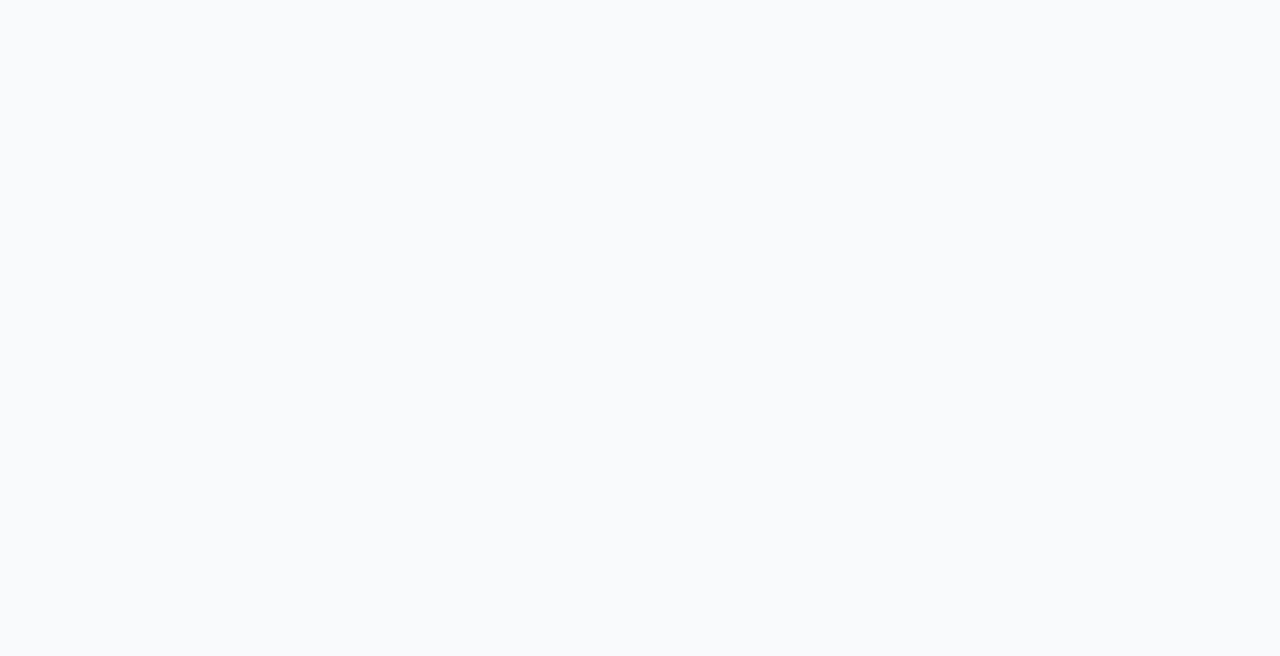
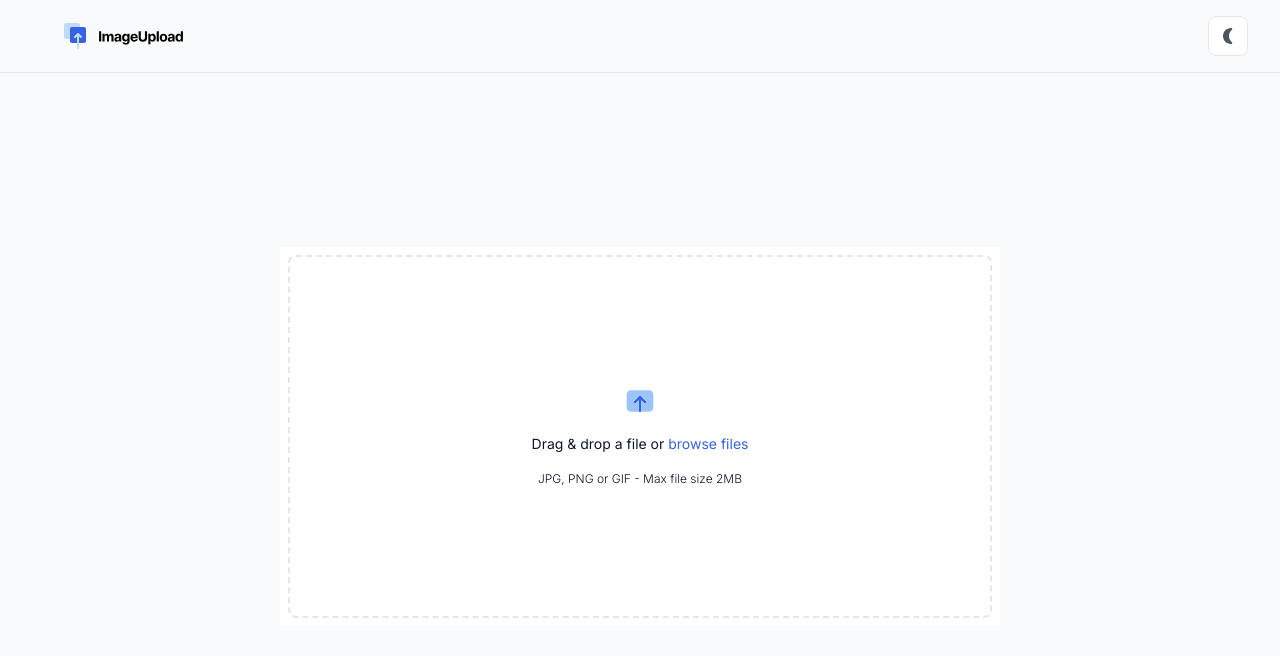
Before and after one commit to tesfa27/Simple-Image-Uploader, a React (Vite) app in the folder frontend/: page / in a window 1280 px wide. Shown: the top 656 px of the page. Built offline with nearby package versions, Linux system fonts and the light colour scheme.

Commit message:
upload image component created and dsiplayed in home page

```diff
--- a/frontend/src/App.jsx
+++ b/frontend/src/App.jsx
@@ -1,11 +1,18 @@
-import { useState } from 'react'
+import Header from './components/Header.jsx'
+import UploadImage from './components/UploadImage.jsx'
 
 function App() {
 
 
   return (
-    <main>
+    <main className='min-h-screen flex flex-col '>
+      <Header/>
 
+      <div className='flex-1 flex justify-center items-center p-4'>
+      <div className='bg-surface p-2 w-full max-w-[720px]'>
+      <UploadImage/>
+      </div>
+      </div>
     </main>
   )
 }
--- /dev/null
+++ b/frontend/src/components/UploadImage.jsx
@@ -0,0 +1,20 @@
+import React from 'react'
+
+const UploadImage = () => {
+  return (
+    <div className='flex flex-col items-center justify-center gap-4
+      border-2 border-dashed border-border-light
+      rounded-lg p-32 font-inter
+      hover:border-primary cursor-pointer
+      transition-colors duration-300
+      '>
+      <img src='./exit.svg' alt='Upload' />
+      <h1 className='text-main'>Drag & drop a file or {" "}
+        <span className='text-primary'>browse files</span>
+         </h1>
+      <p className='text-small font-light'>JPG, PNG or GIF - Max file size 2MB</p>
+    </div>
+  )
+}
+
+export default UploadImage
--- a/frontend/src/index.css
+++ b/frontend/src/index.css
@@ -1,9 +1,15 @@
+@import url('https://fonts.googleapis.com/css2?family=Inter:wght@300;400;500;600&display=swap');
 @import "tailwindcss";
-
 /* -----------------------------
   Map Theme Variables for Tailwind
 ------------------------------ */
 @theme {
+  --font-inter: "Inter", ui-sans-serif, system-ui;
+
+  --text-main: 0.875rem;   /* 14px */
+  --text-small: 0.75rem;   /* 12px */
+  --text-btn: 0.625rem;    /* 10px */
+
   --color-app-bg: var(--app-bg);
   --color-app-text: var(--app-text);
   --color-surface: var(--surface);
@@ -53,15 +59,5 @@
 body {
   background-color: var(--app-bg);
   color: var(--app-text);
-  transition: background-color 0.3s ease, color 0.3s ease;
+
 }
-
-/* Optional: Smooth transition for other elements */
-*, *::before, *::after {
-  transition: background-color 0.3s ease, color 0.3s ease, border-color 0.3s ease;
-}
-
-svg .logo-text {
-  fill: var(--app-text);
-  transition: fill 0.3s ease;
-}
```
